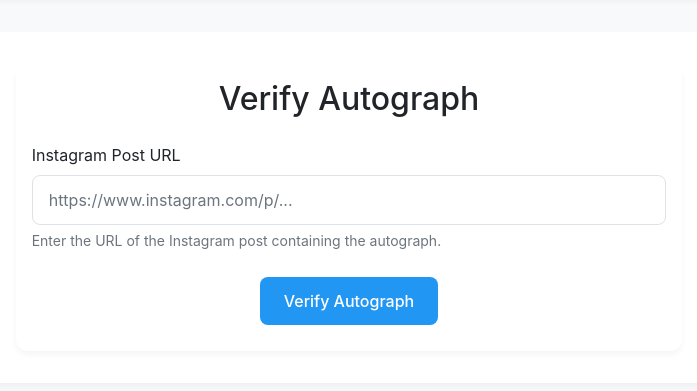
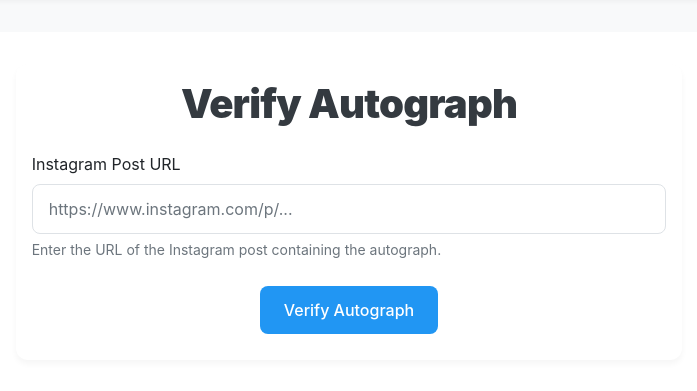
Before and after one commit to hkayy33/Autograph, a Flask app: page /verify in a window 1280 px wide. Shown: the part 69-460 px from the top of the page, without its empty margins (291-988 px from the left). Run offline with Flask 3, Linux system fonts and the light colour scheme; parts of the project's set-up code (start-up, migrations or seed data) failed here and were passed over.

Commit message:
Enhance verify page styling with custom CSS for improved visual appeal; update title class for consistency and better user experience.

```diff
--- a/WebApp/templates/verify.html
+++ b/WebApp/templates/verify.html
@@ -1,12 +1,22 @@
 {% extends "base.html" %}
 
 {% block content %}
+<style>
+    .verify-title {
+        color: #343a40 !important;
+        font-family: -apple-system, BlinkMacSystemFont, 'Segoe UI', Roboto, Oxygen, Ubuntu, Cantarell, 'Open Sans', 'Helvetica Neue', sans-serif !important;
+        font-size: 2.5rem !important;
+        font-weight: 900 !important;
+        letter-spacing: -0.02em !important;
+        margin-bottom: 1.5rem;
+    }
+</style>
 <div class="container mt-4">
     <div class="row justify-content-center">
         <div class="col-md-8">
             <div class="card">
                 <div class="card-body">
-                    <h2 class="card-title text-center mb-4">Verify Autograph</h2>
+                    <h2 class="verify-title text-center mb-4">Verify Autograph</h2>
 
                     {% if error %}
                         <div class="alert alert-danger" role="alert">
```
